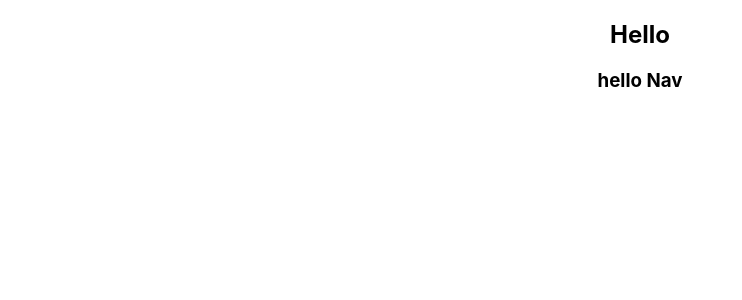
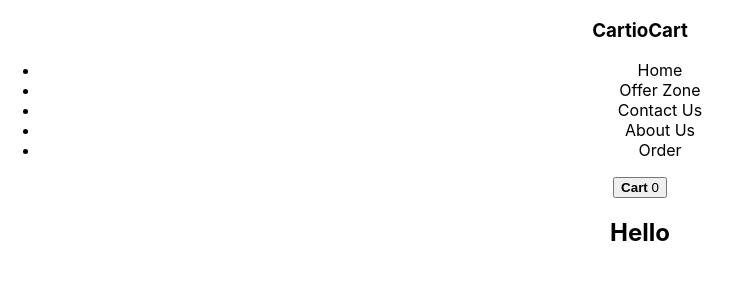
Before and after one commit to mkandanmk7/React-Add-cart-app, a React (Create React App) app: page / in a window 1280 px wide. Shown: the top 300 px of the page, without its empty margins (0-742 px from the left). Built offline with nearby package versions, Linux system fonts and the light colour scheme.

Commit message:
Nav done

```diff
--- a/src/App.js
+++ b/src/App.js
@@ -1,12 +1,42 @@
 import "./App.css";
 import Product from "./Components/Product";
 import Nav from "./Components/Nav";
+import { useState } from "react";
 
 function App() {
+  //initialization:
+
+  const [items] = useState([
+    {
+      name: "Toy",
+      price: "₹100",
+      addedToCart: false,
+    },
+    {
+      name: "Mouse",
+      price: "₹700",
+      addedToCart: false,
+    },
+    {
+      name: "Keyboard",
+      price: "₹1500",
+      addedToCart: false,
+    },
+    {
+      name: "HeadPhone",
+      price: "₹9000",
+      addedToCart: false,
+    },
+  ]);
+
+  // cart Count details:
+
+  const [cart, setCart] = useState(0); //by default cart value is 0;
+
   return (
     <div className="App">
+      <Nav cartCount={cart} />
       <Product />
-      <Nav />
     </div>
   );
 }
--- a/src/Components/Nav.js
+++ b/src/Components/Nav.js
@@ -1,9 +1,22 @@
 import React from "react";
 
-const Nav = () => {
+const Nav = ({ cartCount }) => {
   return (
-    <div className="App">
-      <h3>hello Nav</h3>
+    <div className="navContainer">
+      <h3>CartioCart</h3>
+      <ul>
+        <li>Home</li>
+        <li>Offer Zone</li>
+        <li>Contact Us</li>
+        <li>About Us</li>
+        <li>Order</li>
+      </ul>
+      <div className="cart">
+        <button>
+          {" "}
+          <strong>Cart</strong> <span className="cartNo">{cartCount}</span>
+        </button>
+      </div>
     </div>
   );
 };
```
